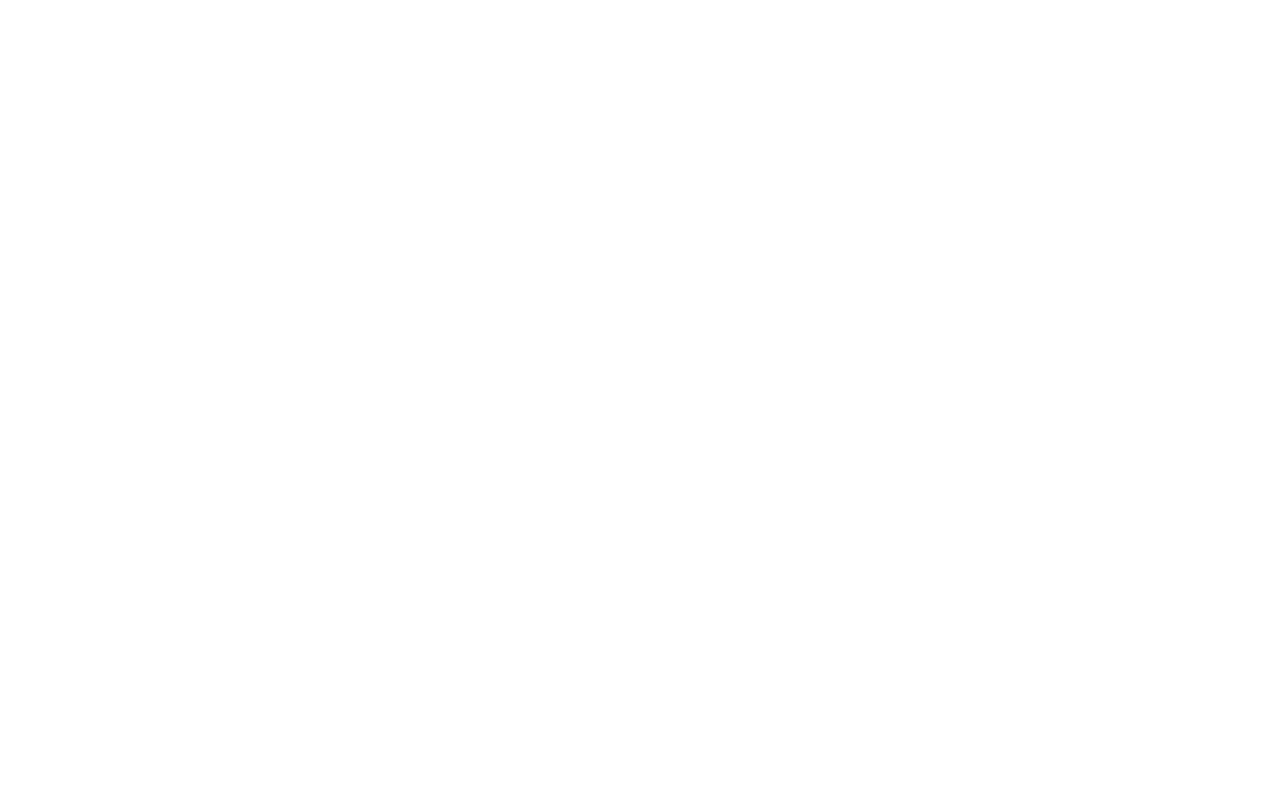
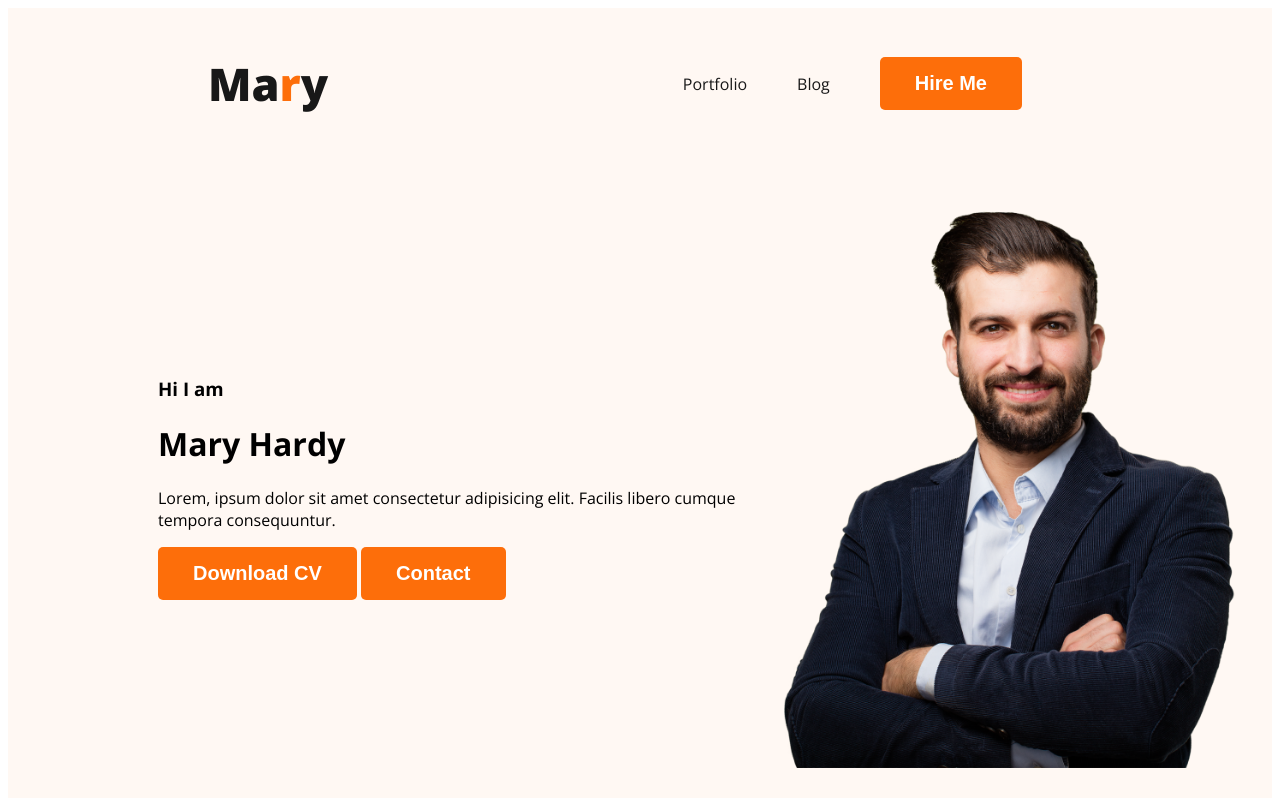
Before and after one commit to SabilaNushurC/portfolio3, a plain HTML site: page index.html in a window 1280 px wide. Drawn offline with nearby package versions, Linux system fonts and the light colour scheme.

Commit message:
nav done

```diff
--- a/index.html
+++ b/index.html
@@ -4,9 +4,33 @@
     <meta charset="UTF-8">
     <meta name="viewport" content="width=device-width, initial-scale=1.0">
     <title>Developer Portfolio 3</title>
+    <link rel="preconnect" href="https://fonts.googleapis.com">
+<link rel="preconnect" href="https://fonts.gstatic.com" crossorigin>
+<link href="https://fonts.googleapis.com/css2?family=Open+Sans:ital,wght@0,300..800;1,300..800&display=swap" rel="stylesheet">
+    <link rel="stylesheet" href="portfolio.css">
 </head>
 <body>
-    <header></header>
+    <header class="header">
+
+        <nav>
+            <h3 class="nav-title">Ma<span class="text-primary">r</span>y</h3>
+            <ul>
+                <li><a href="">Portfolio</a></li>
+                <li><a href="">Blog</a></li>
+                <li><button class="btn-primary">Hire Me</button></li>
+            </ul>
+        </nav>
+        <div class="banner">
+            <div class="banner-content">
+                <h3 class="banner-greeting">Hi I am</h3>
+                <h1 class="banner-title">Mary Hardy</h1>
+                <p>Lorem, ipsum dolor sit amet consectetur adipisicing elit. Facilis libero cumque tempora consequuntur.</p>
+                <button class="btn-primary">Download CV</button>
+                <button class="btn-primary">Contact</button>
+            </div>
+            <img class="profile-pic" src="images/hardy.png" alt="">
+        </div>
+    </header>
     <main></main>
     <footer></footer>
 </body>
--- /dev/null
+++ b/portfolio.css
@@ -0,0 +1,63 @@
+/* Shared common styles */
+body{
+    font-family: "Open Sans", sans-serif;
+
+  }
+
+  .text-primary{
+    color:#fd6e0a;
+  }
+
+  .btn-primary {
+    background-color: #fd6e0a;
+    border-radius: 5px;
+    border: 0;
+    color: white;
+    font-size: 20px;
+    font-weight: 700;
+    padding: 15px 35px;
+
+  }
+
+/* Nav Related styles */
+nav {
+    display: flex;
+    justify-content: space-between;
+    align-items: center;
+    margin: 0 200px;
+}
+
+.nav-title{
+    color: #181818;
+    font-size: 45px;
+    font-weight: 800;
+}
+
+nav >ul {
+    display: flex;
+    align-items: center;
+}
+
+nav li {
+    list-style: none;
+    margin-right: 50px;
+}
+
+nav a { text-decoration: none;
+color: #181818;}
+
+/* Header related styles */
+ .header{
+    background-color: #fff8f3;
+
+ }
+
+ .banner {
+    padding: 30px 30px 30px 150px;
+    display: flex;
+    align-items: center;
+ }
+
+ .banner .profile-pic {
+    width: 500px;
+ }
```
